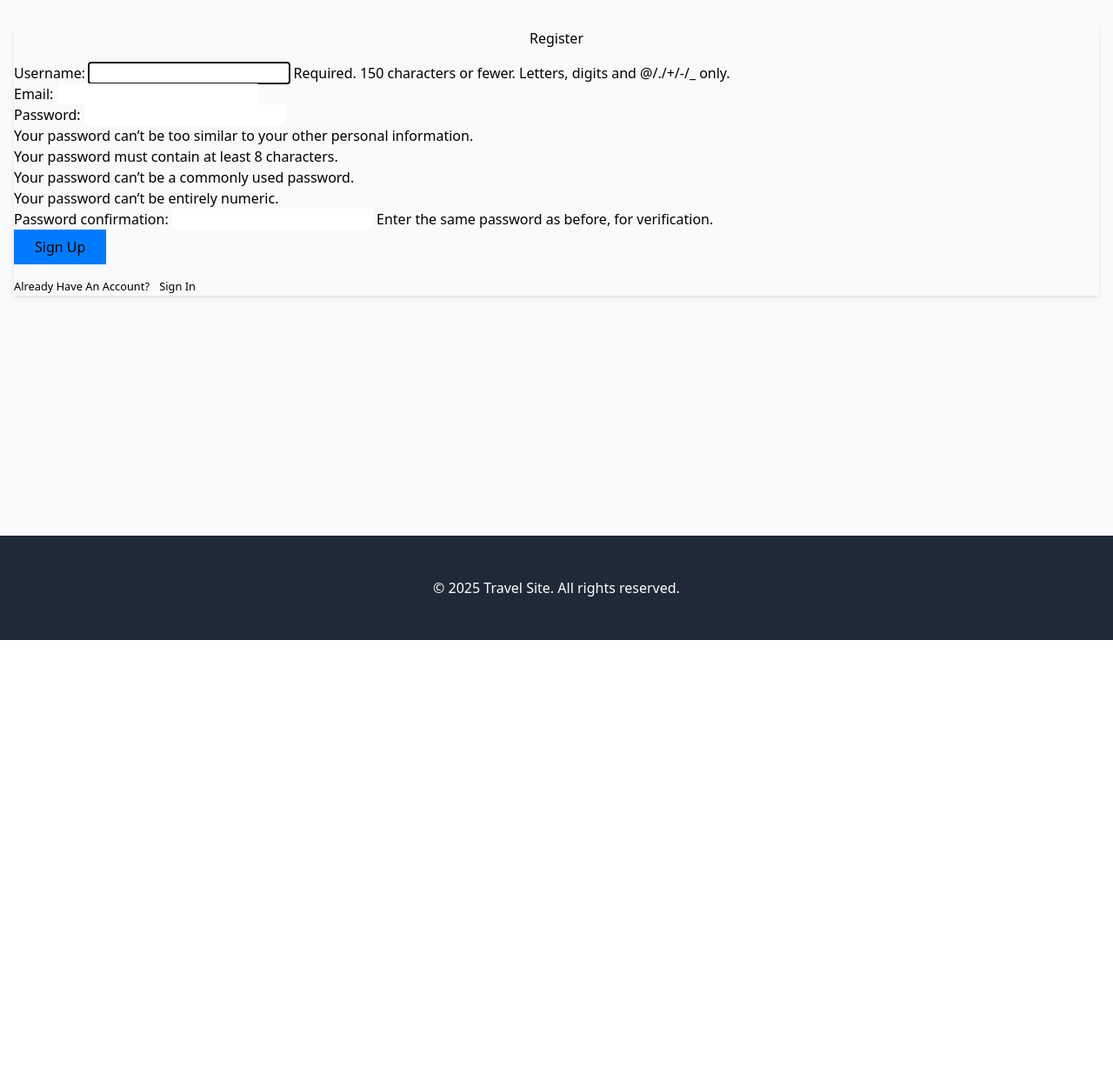
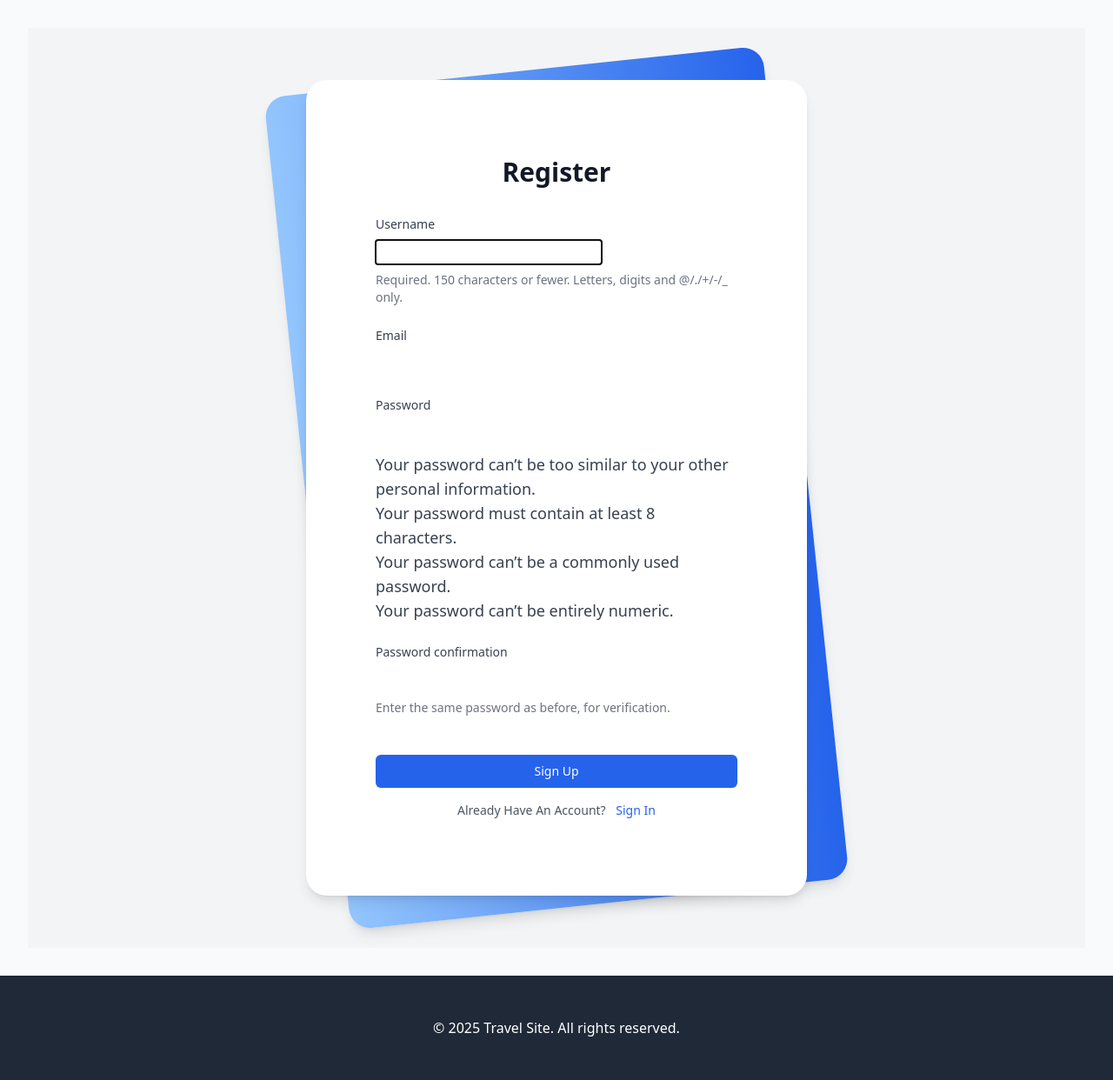
Before and after one commit to dhnraihan/travel-v2, a Django app: page /users/register/ in a window 1280 px wide. Shown: the part 64-1306 px from the top of the page at 87% size. Before the commit the page ends 800 px from the top, so only its background shows below. Run offline with Django 5.2, Linux system fonts and the light colour scheme; some libraries are stand-ins or nearby versions.

Commit message:
some isue fix

```diff
--- a/travel_project/templates/base.html
+++ b/travel_project/templates/base.html
@@ -7,13 +7,11 @@
     <meta name="viewport" content="width=device-width, initial-scale=1.0" />
     <title>Travel Site - {% block title %}{% endblock %}</title>
     <script src="https://cdn.tailwindcss.com"></script>
-    <link
-      rel="stylesheet"
-      href="https://cdnjs.cloudflare.com/ajax/libs/font-awesome/6.0.0/css/all.min.css"
-    />
+    <link rel="stylesheet" href="https://cdnjs.cloudflare.com/ajax/libs/font-awesome/6.0.0/css/all.min.css" />
     <link rel="stylesheet" href="{% static 'css/style.css' %}" />
   </head>
   <body class="min-h-screen bg-gray-50">
+
     <nav class="bg-indigo-600">
       <div class="max-w-7xl mx-auto px-4 sm:px-6 lg:px-8">
         <div class="flex items-center justify-between h-16">
@@ -134,7 +132,7 @@
       </div>
     </nav>
 
-    <main class="container mx-auto px-4 py-8">
+    <main class="container mx-auto px-4 sm:px-6 lg:px-8 py-8">
       {% if messages %} {% for message in messages %}
       <div
         class="mb-4 p-4 rounded-md {% if message.tags == 'success' %}bg-green-50 text-green-700{% elif message.tags == 'error' %}bg-red-50 text-red-700{% else %}bg-blue-50 text-blue-700{% endif %}"
--- a/travel_project/templates/trips/home.html
+++ b/travel_project/templates/trips/home.html
@@ -2,13 +2,15 @@
 {% block title %}Home{% endblock %}
 
 {% block content %}
+<div class="max-w-7xl mx-auto px-4 sm:px-6 lg:px-8 py-8">
+
     <div class="row">
         <div class="col-12">
             <h1 class="mb-4">Popular Destinations</h1>
         </div>
     </div>
 
-<div class="row row-cols-1 row-cols-md-2 row-cols-lg-3 g-4">
+    <div class="row row-cols-1 row-cols-md-2 row-cols-lg-3 g-4 ">
         {% for destination in destinations %}
         <div class="col">
             <div class="card h-100">
@@ -69,5 +71,7 @@
             {% endif %}
         </ul>
     </nav>
+
+</div>
 {% endif %}
 {% endblock %}
--- a/travel_project/templates/users/register.html
+++ b/travel_project/templates/users/register.html
@@ -1,23 +1,47 @@
 {% extends "base.html" %}
-{% load crispy_forms_tags %}
 
 {% block title %}Register{% endblock %}
 
 {% block content %}
-<div class="row justify-content-center">
-    <div class="col-md-6">
-        <div class="card">
-            <div class="card-body">
-                <h2 class="text-center mb-4">Register</h2>
-                <form method="POST">
-                    {% csrf_token %}
-                    {{ form|crispy }}
-                    <button type="submit" class="btn btn-primary w-100">Sign Up</button>
-                </form>
-                <div class="border-top pt-3">
-                    <small class="text-muted">
-                        Already Have An Account? <a class="ms-2" href="{% url 'login' %}">Sign In</a>
-                    </small>
+<div class="min-h-screen bg-gray-100 py-6 flex flex-col justify-center sm:py-12">
+    <div class="relative py-3 sm:max-w-xl sm:mx-auto">
+        <div class="absolute inset-0 bg-gradient-to-r from-blue-300 to-blue-600 shadow-lg transform -skew-y-6 sm:skew-y-0 sm:-rotate-6 sm:rounded-3xl"></div>
+        <div class="relative px-4 py-3 bg-white shadow-lg sm:rounded-3xl sm:p-20">
+            <div class="max-w-md mx-auto">
+                <div class="divide-y divide-gray-200">
+                    <div class="py-2 text-base leading-6 space-y-4 text-gray-700 sm:text-lg sm:leading-7">
+                        <h2 class="text-3xl font-bold text-center text-gray-900 mb-8">Register</h2>
+                        <form method="POST" class="space-y-6">
+                            {% csrf_token %}
+                            {% for field in form %}
+                            <div class="space-y-2">
+                                <label for="{{ field.id_for_label }}" class="block text-sm font-medium text-gray-700">
+                                    {{ field.label }}
+                                </label>
+                                {{ field }}
+                                {% if field.help_text %}
+                                    <p class="mt-2 text-sm text-gray-500">{{ field.help_text }}</p>
+                                {% endif %}
+                                {% if field.errors %}
+                                    {% for error in field.errors %}
+                                        <p class="mt-2 text-sm text-red-600">{{ error }}</p>
+                                    {% endfor %}
+                                {% endif %}
+                            </div>
+                            {% endfor %}
+                            <div class="pt-5">
+                                <button type="submit" class="w-full flex justify-center py-2 px-4 border border-transparent rounded-md shadow-sm text-sm font-medium text-white bg-blue-600 hover:bg-blue-700 focus:outline-none focus:ring-2 focus:ring-offset-2 focus:ring-blue-500">
+                                    Sign Up
+                                </button>
+                            </div>
+                        </form>
+                        <div class="text-center text-sm">
+                            <span class="text-gray-600">Already Have An Account?</span>
+                            <a href="{% url 'login' %}" class="font-medium text-blue-600 hover:text-blue-500 ml-2">
+                                Sign In
+                            </a>
+                        </div>
+                    </div>
                 </div>
             </div>
         </div>
--- a/travel_project/trips/urls.py
+++ b/travel_project/trips/urls.py
@@ -2,6 +2,7 @@ from django.urls import path
 from .views import (
     HomeView,
     DestinationDetailView,
+    DestinationCreateView,
     UserBookingsView,
     book_destination,
     add_review,
@@ -15,6 +16,7 @@ from .views import (
 
 urlpatterns = [
     path('', HomeView.as_view(), name='home'),
+    path('destination/new/', DestinationCreateView.as_view(), name='destination-create'),
     path('destination/<int:pk>/', DestinationDetailView.as_view(), name='destination-detail'),
     path('destination/<int:pk>/book/', book_destination, name='book-destination'),
     path('destination/<int:pk>/review/', add_review, name='add-review'),
--- a/travel_project/users/forms.py
+++ b/travel_project/users/forms.py
@@ -8,3 +8,10 @@ class UserRegisterForm(UserCreationForm):
     class Meta:
         model = User
         fields = ['username', 'email', 'password1', 'password2']
+
+        def __init__(self, *args, **kwargs):
+            super(UserRegisterForm, self).__init__(*args, **kwargs)
+            for field in self.fields.values():
+                field.widget.attrs.update({
+                    'class': 'mt-1 block w-full rounded-md border-gray-300 shadow-sm focus:border-blue-500 focus:ring-blue-500 sm:text-sm'
+                })
```
Also changed, not shown: travel_project/templates/users/login.html (+39 -15 lines), travel_project/trips/templates/trips/destination_form.html (added, +61 -0 lines), travel_project/trips/views.py (+30 -0 lines), travel_project/db.sqlite3, 4 other files. Lines whose indentation alone changed are shown as unchanged.
